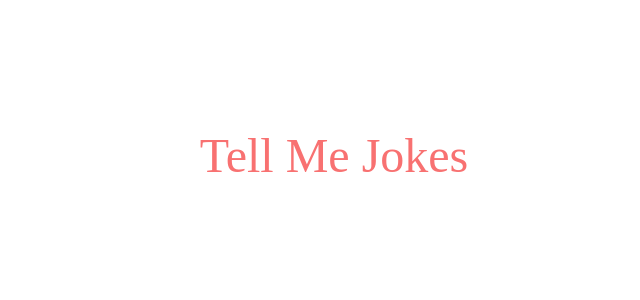
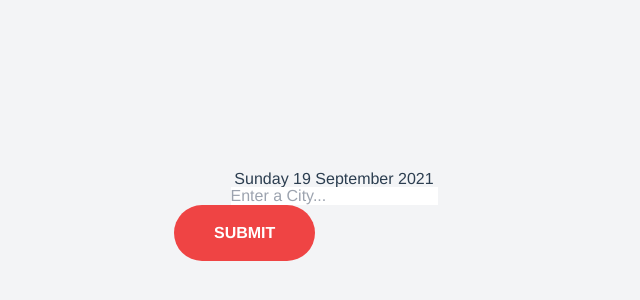
Before and after one commit to jamiethroup/tell-me-jokes-deprecated, a Vue app: page / in a window 1280 px wide. Shown: the part 244-544 px from the top of the page, without its empty margins (306-946 px from the left). Built offline with nearby package versions, Linux system fonts and the light colour scheme; a web font is replaced by a local one.

Commit message:
Using Weather App as base. Configuring new areas

```diff
--- a/src/components/Base.vue
+++ b/src/components/Base.vue
@@ -1,28 +1,70 @@
 <template>
-<div class="absolute top-0 left-0 w-full h-full">
-  <div class="flex items-center justify-center h-full w-full">
-    <div class="container mx-auto">
-      <div class="grid grid-col-12">
-        <div class="col-span-12">
-          <h1 class="font-heading text-5xl text-red-400">{{ msg }}</h1>
+<main class="bg-gray-100">
+  <div class="flex items-center justify-center h-screen w-full">
+    <div class="w-1/4">
+      <div class="joke-wrap" v-if="joke">
+        <div class="location-box">
+          <div class="location">{{ joke.category }}</div>
+          <div class="date">{{ dateBuilder() }}</div>
         </div>
+      </div>
+      <div class="search-box relative">
+        <i class="fas fa-city absolute top-4 left-4"></i>
+        <input
+          type="text"
+          clhjjass="text-gray-400 placeholder-gray-400 py-3 pl-12 pr-5 outline-none border
+          rounded-md hover:rounded-md focus:rounded-md w-full"
+          placeholder="Enter a City..."
+          v-model="query"
+        />
+        <button
+          class="bg-red-500 block py-5 px-10 rounded-full uppercase font-bold
+          text-white hover:bg-red-600 transform transition-all duration-300"
+          v-on:click="fetchJoke">Submit</button>
       </div>
     </div>
   </div>
-</div>
+</main>
 </template>
 
 <script>
 export default {
-  name: 'Base',
-  props: {
-    msg: String,
+  name: 'JokeApp',
+  data() {
+    return {
+      url_base: 'https://v2.jokeapi.dev/joke/Any',
+      query: '',
+      joke: {
+      },
+    };
+  },
+  methods: {
+    fetchJoke() {
+      // fetch(`${this.url_base}?number=${this.query}`)
+      fetch(`${this.url_base}`)
+        .then((res) => res.json())
+        .then(this.setResults);
+    },
+    setResults(results) {
+      this.joke = results;
+      console.log(this.joke.type);
+    },
+    dateBuilder() {
+      const d = new Date();
+      const months = ['January', 'Febuary', 'March', 'April', 'May', 'June', 'July', 'August', 'September', 'October', 'November', 'December'];
+      const days = ['Sunday', 'Monday', 'Tuesday', 'Wednesday', 'Thursday', 'Friday', 'Saturday'];
+      const day = days[d.getDay()];
+      const date = d.getDate();
+      const month = months[d.getMonth()];
+      const year = d.getFullYear();
+      return `${day} ${date} ${month} ${year}`;
+    },
   },
 };
 </script>
 
-<!-- Add "scoped" attribute to limit CSS to this component only -->
-<style scoped lang="stylus">
+<!-- Add 'scoped' attribute to limit CSS to this component only -->
+<style scoped lang='stylus'>
 h3
   margin 40px 0 0
 
```
Also changed, not shown: tailwind.config.js (line endings or trailing spaces), 1 other file (tests, documents, lock files or other folders).
